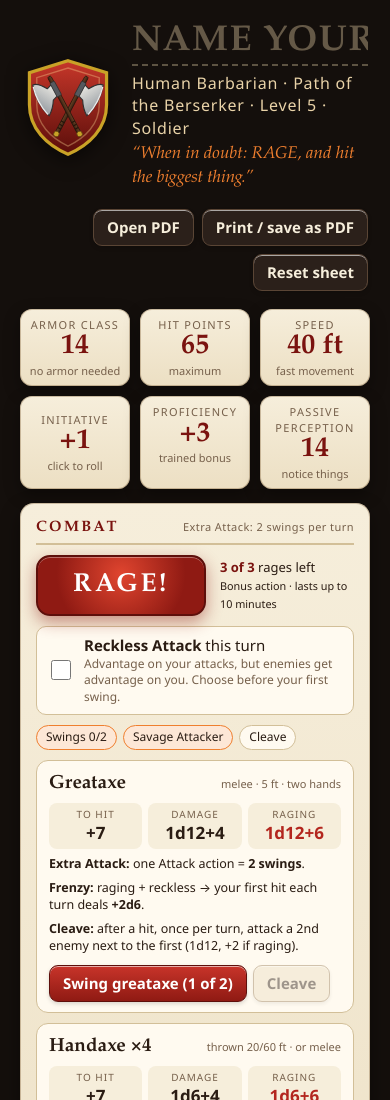
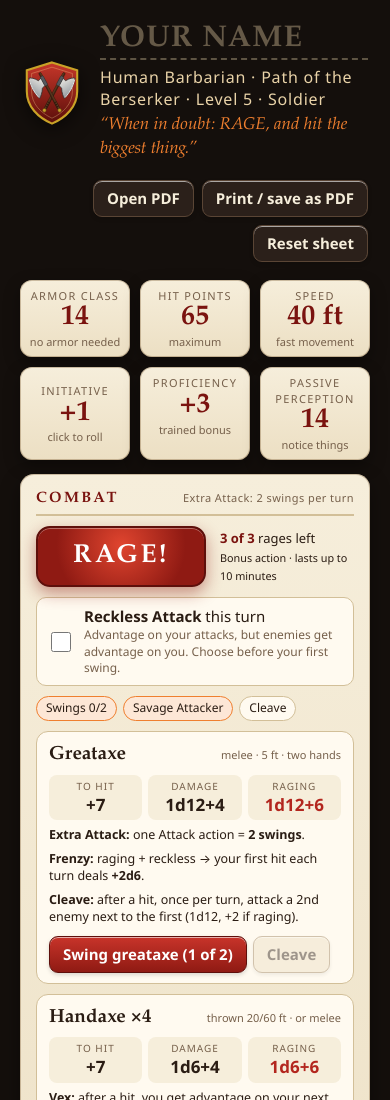
Before and after one commit to MathiasLourenco/barbarian-character-sheet, a plain HTML site: page Barbarian-Character-Sheet.html in a window 390 px wide. Shown: the top 1100 px of the page. Drawn offline with Linux system fonts and the light colour scheme.

Commit message:
Fit the name field on phones (#2)
Shorter placeholder and a smaller emblem and title on small screens.

Co-authored-by: Copilot <223556219+Copilot@users.noreply.github.com>

```diff
--- a/Barbarian-Character-Sheet.html
+++ b/Barbarian-Character-Sheet.html
@@ -200,7 +200,8 @@ body.shake .wrap{animation:shake .4s}
   .main,.features,.extras,.attacks{grid-template-columns:1fr}
   .strip{grid-template-columns:repeat(3,1fr)}
   .hero{flex-wrap:wrap}
-  .hero .name{font-size:36px}
+  .hero .name{font-size:30px}
+  .emblem{width:60px;height:66px}
 }
 
 /* ---------- print / PDF ---------- */
@@ -291,7 +292,7 @@ body.shake .wrap{animation:shake .4s}
     <use href="#axe" transform="translate(100 0) scale(-1 1)"/>
   </svg>
   <div class="ident">
-    <input id="heroName" class="name" type="text" maxlength="22" placeholder="Name your hero" aria-label="Character name" autocomplete="off" spellcheck="false">
+    <input id="heroName" class="name" type="text" maxlength="22" placeholder="Your name" aria-label="Character name" autocomplete="off" spellcheck="false">
     <span class="print-only name-label">Character name</span>
     <div class="sub">Human Barbarian · Path of the Berserker · Level 5 · Soldier</div>
     <div class="motto">“When in doubt: RAGE, and hit the biggest thing.”</div>
```
